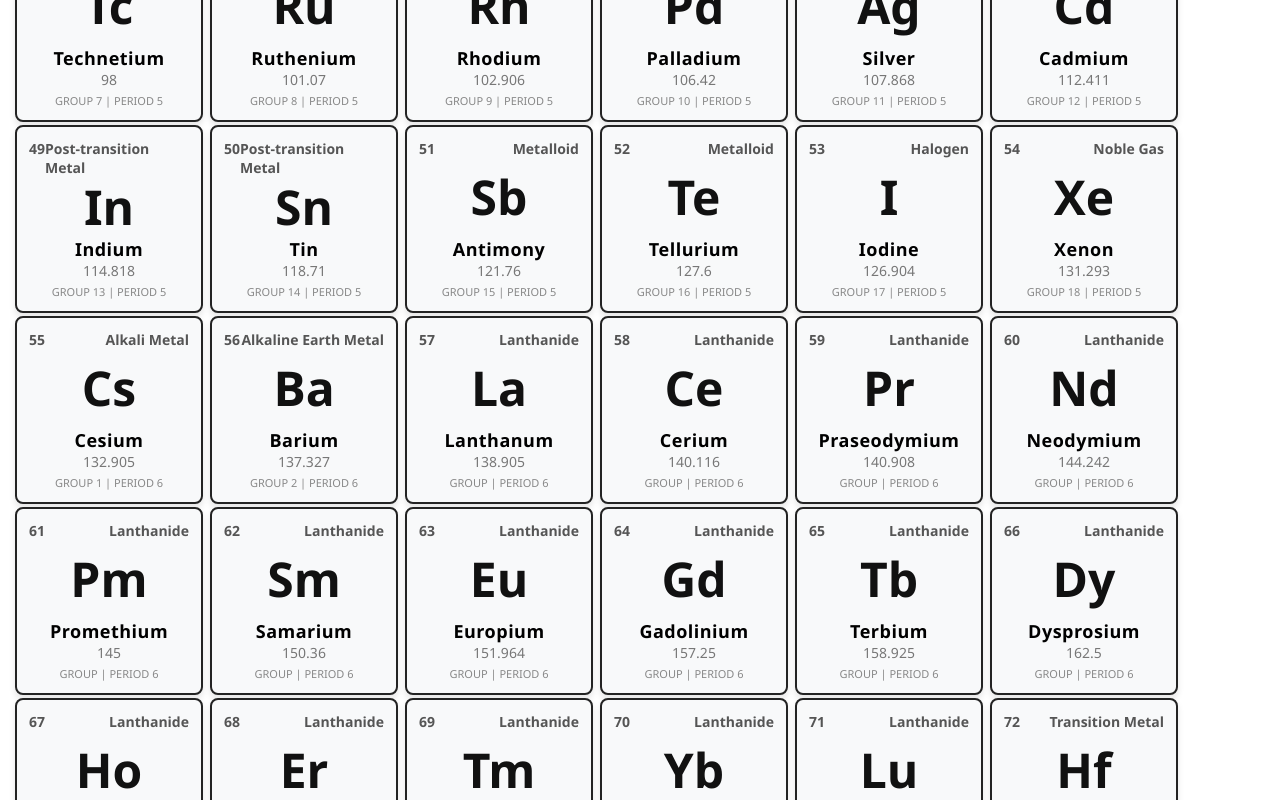
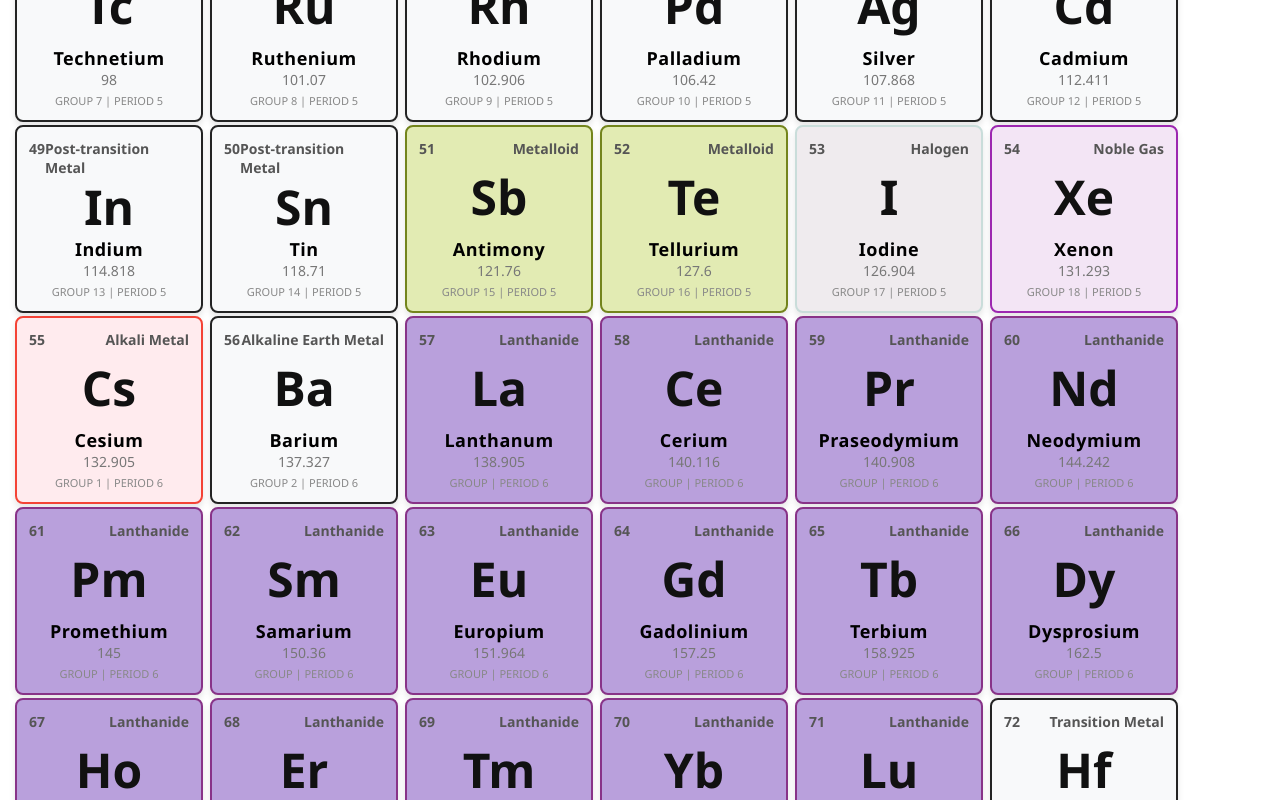
Before and after one commit to nickleus-j/webTrials, an Angular app in the folder WebStuff/: page /periodic-table in a window 1280 px wide. Shown: the part 1840-2640 px from the top of the page. Built offline with nearby package versions, Linux system fonts and the light colour scheme.

Commit message:
Element css change

```diff
--- a/WebStuff/src/elements/Element.css
+++ b/WebStuff/src/elements/Element.css
@@ -73,3 +73,15 @@
       background-color: #ffebee;
       border-color: #f44336;
     }
+    .halogen {
+      background-color: #efebee;
+      border-color: #c9ddda;
+    }
+    .metalloid {
+      background-color: #e2ebb3;
+      border-color: #73841c;
+    }
+    .lanthanide {
+      background-color: #b9a0dc;
+      border-color: #838;
+    }
--- a/WebStuff/src/elements/Element.html
+++ b/WebStuff/src/elements/Element.html
@@ -1,4 +1,4 @@
-<div class="element-tile" [ngClass]="element.category.toLowerCase()">
+<div class="element-tile" [ngClass]="element.category.replaceAll(' ', '-').toLowerCase()">
       <div class="header">
         <span class="atomic-number">{{ element.atomicNumber }}</span>
         <span class="category">{{ element.category }}</span>
--- a/WebStuff/src/elements/periodicelement.ts
+++ b/WebStuff/src/elements/periodicelement.ts
@@ -15,7 +15,7 @@ export interface PeriodicElement {
 }
 @Component({
   selector: 'periodic-table',
-  imports: [CommonModule, FormsModule, ListBox, ElementCardComponent],
+  imports: [CommonModule, FormsModule, ElementCardComponent],
   templateUrl: './periodictable.component.html',
   styleUrls: ['./periodictable.component.css'],
   encapsulation: ViewEncapsulation.None
```
